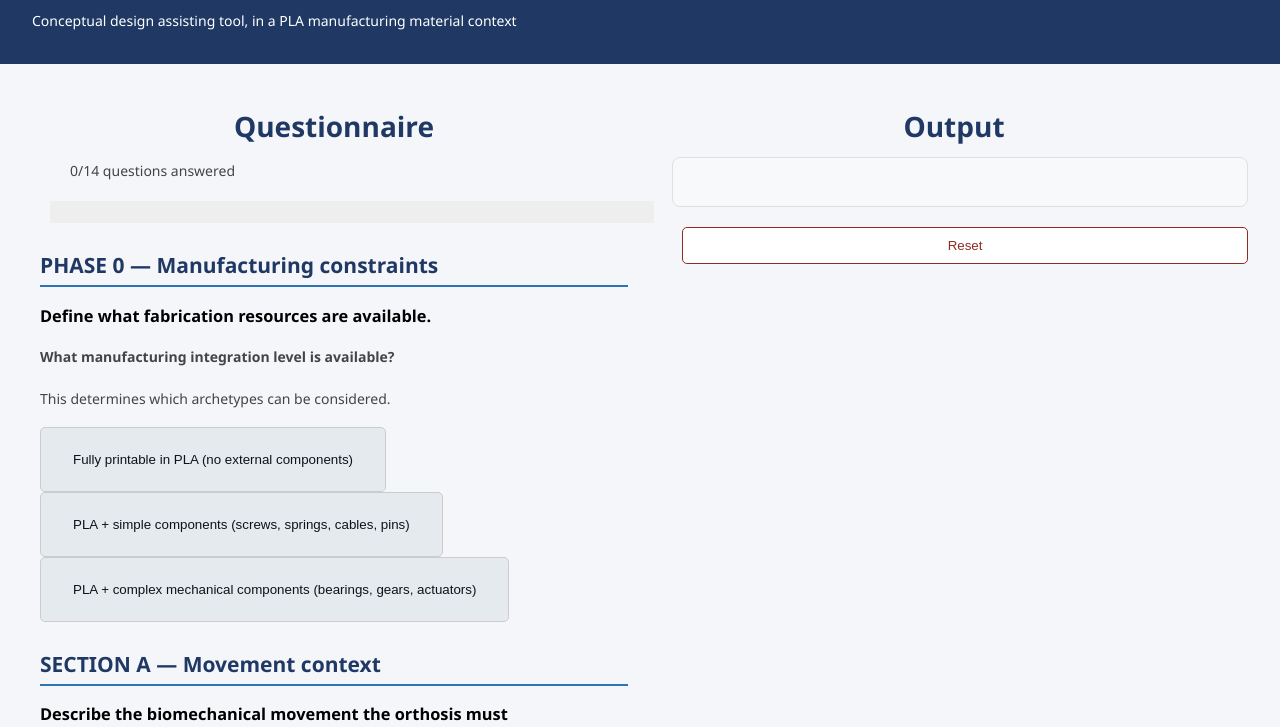
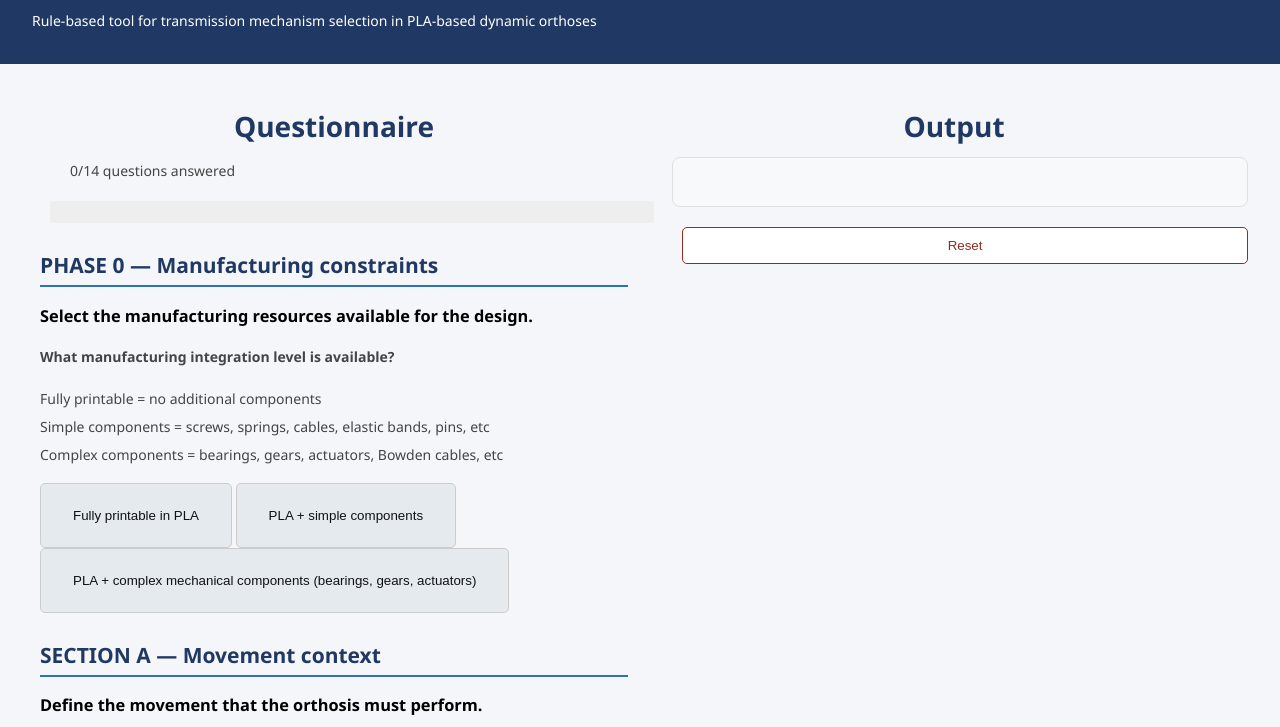
Before and after one commit to mariadeluna/dss-motion-transmission-systems, a website with bundled scripts: page index.html in a window 1280 px wide. Shown: the part 68-795 px from the top of the page. Built offline with nearby package versions, Linux system fonts and the light colour scheme.

Commit message:
Medium option precision question

```diff
--- a/index.html
+++ b/index.html
@@ -15,7 +15,7 @@
 
     <header>
         <h1>DSS for Motion Transmission Selection in Dynamic Orthoses</h1>
-        <p>Conceptual design assisting tool, in a PLA manufacturing material context</p>
+        <p>Rule-based tool for transmission mechanism selection in PLA-based dynamic orthoses</p>
     </header>
 
 
@@ -34,15 +34,13 @@
                 </div>
 
                 <h2>PHASE 0 — Manufacturing constraints</h2>
-                <h3>Define what fabrication resources are available.</h3>
+                <h3>Select the manufacturing resources available for the design.</h3>
                 <p><strong>What manufacturing integration level is available?</strong></p>
-                <p>This determines which archetypes can be considered.</p>
+                <p>Fully printable = no additional components <br> Simple components = screws, springs, cables, elastic bands, pins, etc <br>
+                Complex components = bearings, gears, actuators, Bowden cables, etc</p>
                 <div class="btn-group" data-key="integration_level">
-                    <button class="btn-opt" data-val="fully_printable">Fully printable in PLA (no external
-                        components)</button>
-                    <button class="btn-opt" data-val="simple_components">PLA + simple components (screws, springs,
-                        cables,
-                        pins)</button>
+                    <button class="btn-opt" data-val="fully_printable">Fully printable in PLA</button>
+                    <button class="btn-opt" data-val="simple_components">PLA + simple components</button>
                     <button class="btn-opt" data-val="complex_components">PLA + complex mechanical components
                         (bearings,
                         gears,
@@ -51,10 +49,10 @@
                 </div>
 
                 <h2>SECTION A — Movement context</h2>
-                <h3>Describe the biomechanical movement the orthosis must accommodate.</h3>
+                <h3>Define the movement that the orthosis must perform.</h3>
 
                 <p><strong>What movement do you want to assist or enable?</strong></p>
-                <p>Describe in terms of osteokinematics.</p>
+                <p>Select the main movement of the anatomical segment.</p>
                 <div class="btn-group" data-key="A1_movement">
                     <button class="btn-opt" data-val="combination">Combination of movements</button>
                     <button class="btn-opt" data-val="elevation">Elevation</button>
@@ -127,7 +125,8 @@
                 </div>
 
                 <p><strong>What level of adaptability to misalignment is required?</strong></p>
-                <p>High = complex joints, axis migration | Low = well-defined, fixed-axis joints.</p>
+                <p>High = needs to tolerate misalignment <br> Medium = some misalignment is tolerated, it is not critical <br>
+                    Low = little misalignment is expected, mechanism is expected to behave as a fixed axis</p>
                 <div class="btn-group" data-key="C4_adaptability">
                     <button class="btn-opt" data-val="high">High</button>
                     <button class="btn-opt" data-val="medium">Medium</button>
--- a/styles/dss.css
+++ b/styles/dss.css
@@ -31,7 +31,7 @@ body {
     padding: 0;
     margin: 0;
     background: #f4f6f9;
-    font-family: 'Segoe UI', sans-serif;
+    font-family: 'Segoe UI', Arial, sans-serif;
     font-size: 14px;
 }
 
```
